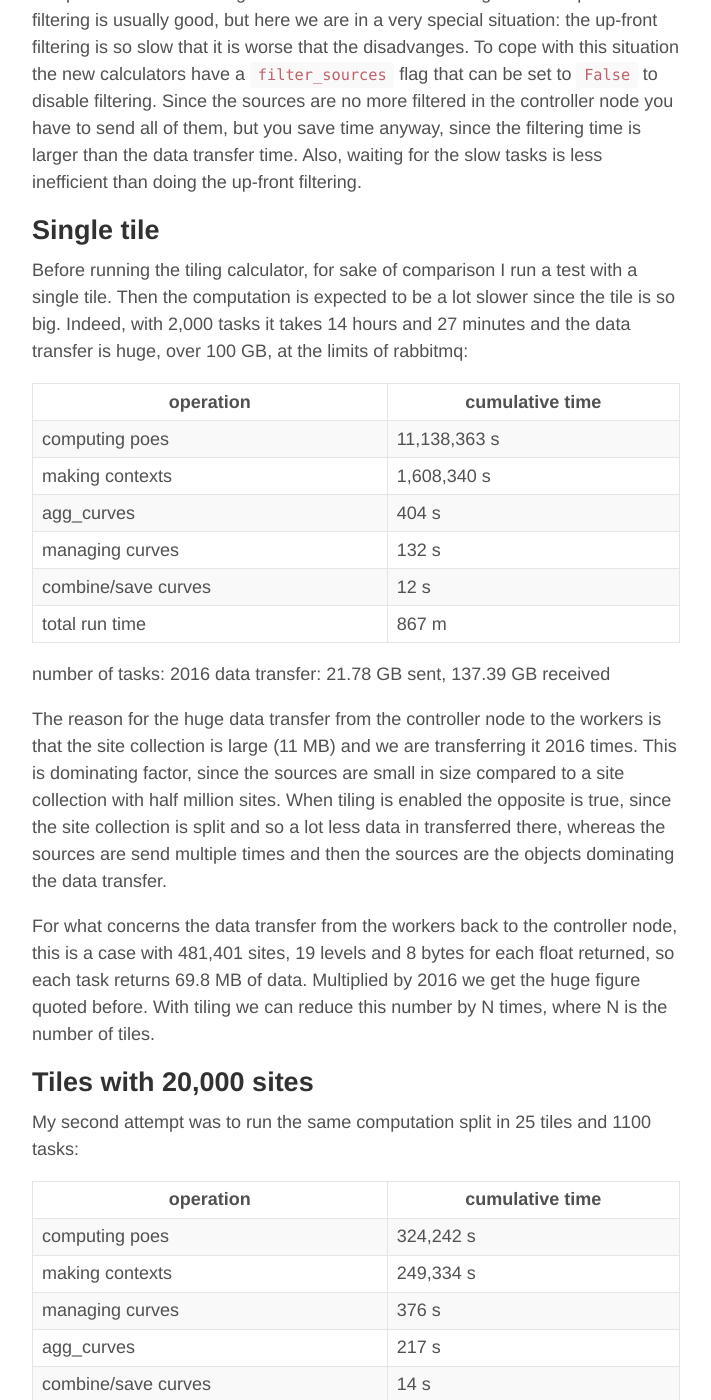
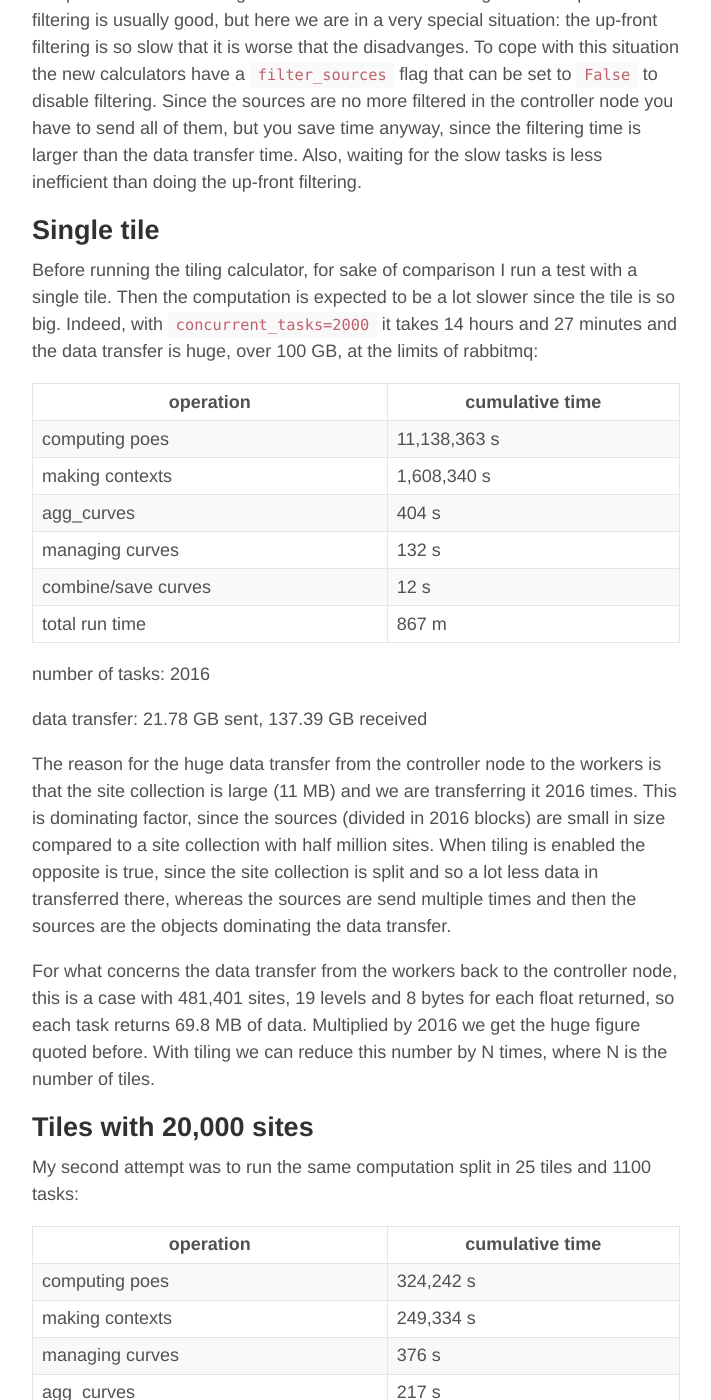
Before and after one commit to micheles/micheles.github.io, a Jekyll site: the page built from _posts/2016-01-16-half-million-sites.md, in a window 1280 px wide and 1400 px high, scrolled down 1129 px. Shown: the whole window, without its empty margins (284-995 px from the left). Built offline with Jekyll 4.4.1, drawn with Linux system fonts in a browser that asks for light colours; Markdown is read by kramdown in place of the engine named in the settings; comment, search, counter and statistics services are not loaded; some of the changed text lies outside the part shown.

Commit message:
Rewording

```diff
--- a/_posts/2016-01-16-half-million-sites.md
+++ b/_posts/2016-01-16-half-million-sites.md
@@ -57,7 +57,7 @@ Single tile
 
 Before running the tiling calculator, for sake of comparison I run a test
 with a single tile. Then the computation is expected to be a lot slower
-since the tile is so big. Indeed, with 2,000 tasks
+since the tile is so big. Indeed, with `concurrent_tasks=2000`
 it takes 14 hours and 27 minutes and the data transfer is huge, over
 100 GB, at the limits of rabbitmq:
 
@@ -71,16 +71,17 @@ combine/save curves| 12 s
 total run time     | 867 m
 
 number of tasks: 2016
+
 data transfer: 21.78 GB sent, 137.39 GB received
 
 The reason for the huge data transfer from the controller node to the
-workers is that the site collection is large (11 MB) and we are transferring
-it 2016 times. This is dominating factor, since the sources are small in
-size compared to a site collection with half million sites. When tiling
-is enabled the opposite is true, since the site collection is split and
-so a lot less data in transferred there, whereas the sources are send
-multiple times and then the sources are the objects dominating the
-data transfer.
+workers is that the site collection is large (11 MB) and we are
+transferring it 2016 times. This is dominating factor, since the
+sources (divided in 2016 blocks) are small in size compared to a site
+collection with half million sites. When tiling is enabled the
+opposite is true, since the site collection is split and so a lot less
+data in transferred there, whereas the sources are send multiple times
+and then the sources are the objects dominating the data transfer.
 
 For what concerns the data transfer from the workers back to the controller
 node, this is a case with 481,401 sites, 19 levels and 8 bytes for each
@@ -104,6 +105,7 @@ combine/save curves| 14 s
 total run time     | 86 m
 
 number of tasks: 1100
+
 data transfer: 2.28 GB sent, 3.01 GB received
 
 As you see the results are impressively better. The ratio
@@ -141,6 +143,7 @@ combine/save curves| 14 s
 total run time     | 72 m
 
 number of tasks: 1358
+
 data transfer: 7.18 GB sent, 0.98 GB received
 
 The ratio `computing poes/making contexts` is now down to 0.92 and the
```
